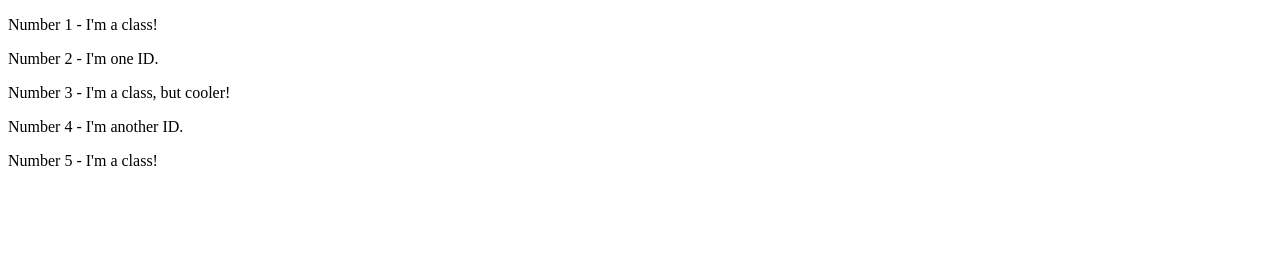
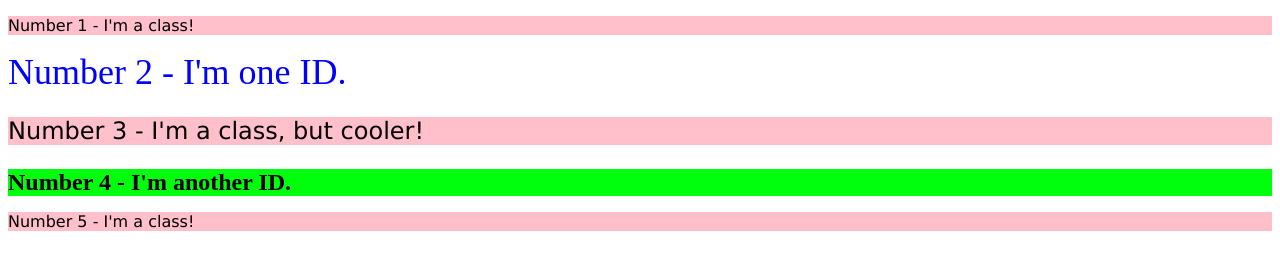
Before and after one commit to leo-redev/odin-css, a plain HTML site: page 01-intro-css/02-class-id-selectors/classidselectors.html in a window 1280 px wide. Drawn offline with Linux system fonts and the light colour scheme.

Commit message:
Fixed class and ID, Added solution of the file style.css

```diff
--- a/01-intro-css/02-class-id-selectors/classidselectors.html
+++ b/01-intro-css/02-class-id-selectors/classidselectors.html
@@ -7,10 +7,10 @@
     <link rel="stylesheet" href="style.css">
 </head>
 <body>
-    <p class="number1">Number 1 - I'm a class!</p>
-    <div id="number2">Number 2 - I'm one ID.</div>
-    <p class="number3">Number 3 - I'm a class, but cooler!</p>
-    <div id="number4">Number 4 - I'm another ID.</div>
-    <p class="number5">Number 5 - I'm a class!</p>
+    <p class="class">Number 1 - I'm a class!</p>
+    <div id="idTwo">Number 2 - I'm one ID.</div>
+    <p class="class number3">Number 3 - I'm a class, but cooler!</p>
+    <div id="idFour">Number 4 - I'm another ID.</div>
+    <p class="class">Number 5 - I'm a class!</p>
 </body>
 </html>
--- a/01-intro-css/02-class-id-selectors/style.css
+++ b/01-intro-css/02-class-id-selectors/style.css
@@ -0,0 +1,18 @@
+.class {
+    background-color: pink;
+    font-family: Verdana, 'DejaVu Sans', sans-serif;
+}
+
+#idTwo {
+    color: blue;
+    font-size: 36px;
+}
+
+.number3, #idFour {
+    font-size: 24px;
+}
+
+#idFour {
+    background-color: rgb(0, 255, 13);
+    font-weight: bold;
+}
```
Also changed, not shown: 1 other file.
